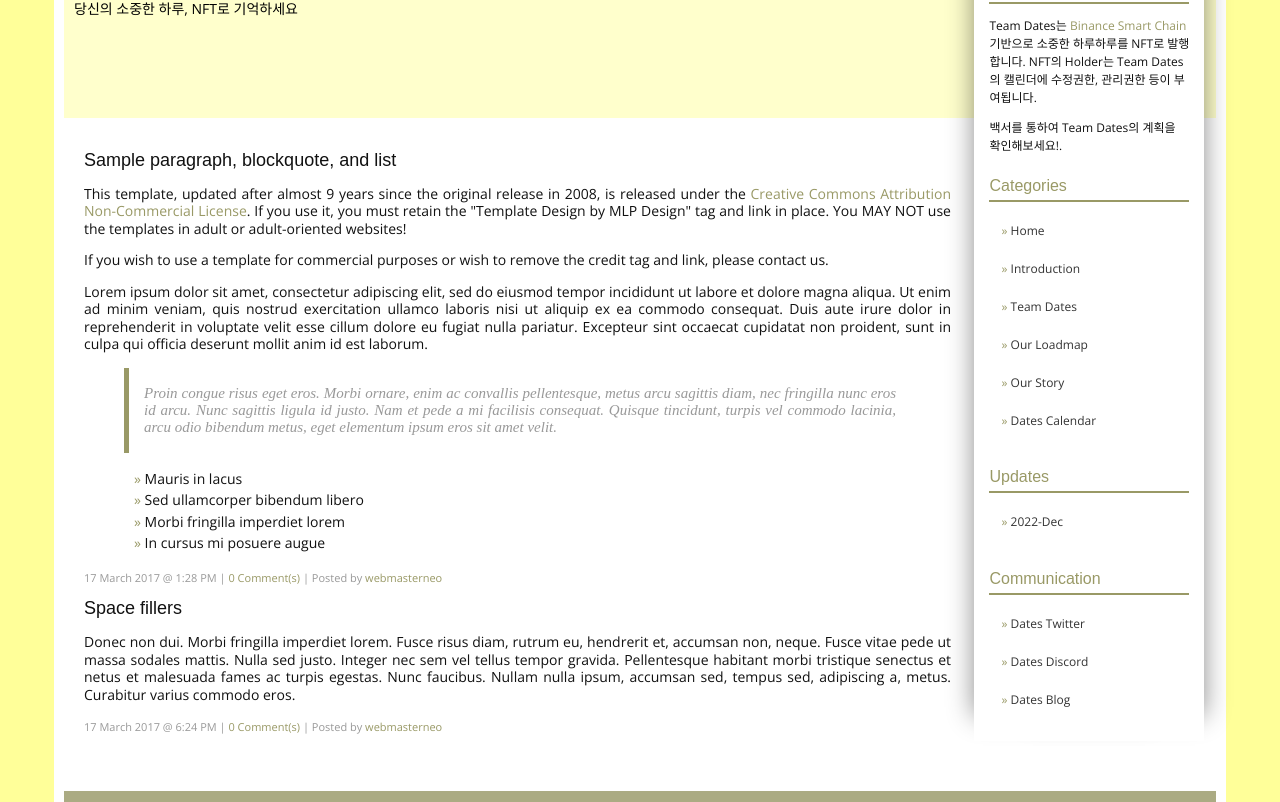
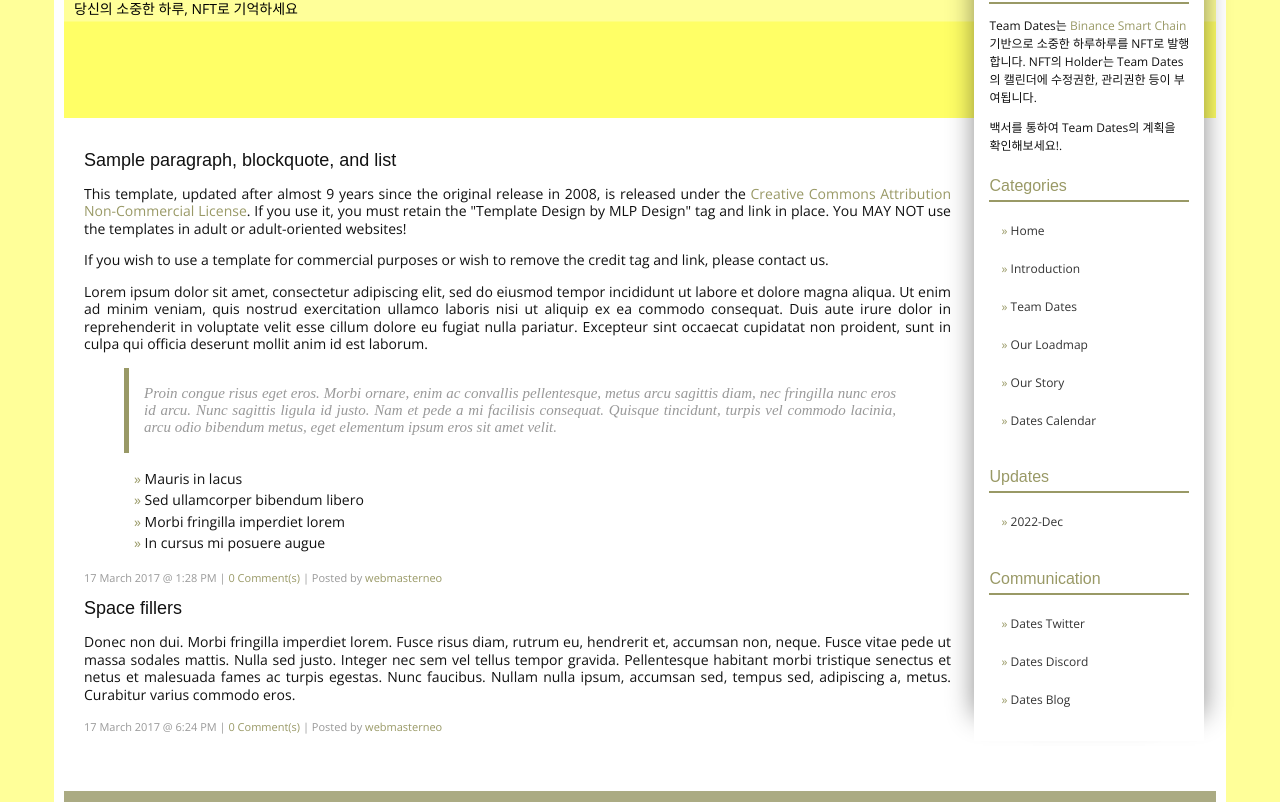
Before and after one commit to DrFirstLee/whitepaper_bnb, a plain HTML site: page index.html in a window 1280 px wide. Shown: the part 100-902 px from the top of the page. Drawn offline with nearby package versions, Linux system fonts and the light colour scheme.

Commit message:
start_css5

```diff
--- a/styles.css
+++ b/styles.css
@@ -78,13 +78,13 @@ blockquote {
 	border: 0px;
 	color: #000;
 	background: #ffffcc;
-/* 	background: -moz-linear-gradient(top, #abab83 0%, #abab83 0%, #abab83 50%, #a1a172 51%, #a1a172 100%);
-	background: -webkit-gradient(left top, left bottom, color-stop(0%, #abab83), color-stop(0%, #abab83), color-stop(50%, #abab83), color-stop(51%, #a1a172), color-stop(100%, #a1a172));
-	background: -webkit-linear-gradient(top, #abab83 0%, #abab83 0%, #abab83 50%, #a1a172 51%, #a1a172 100%);
-	background: -o-linear-gradient(top, #abab83 0%, #abab83 0%, #abab83 50%, #a1a172 51%, #a1a172 100%);
-	background: -ms-linear-gradient(top, #abab83 0%, #abab83 0%, #abab83 50%, #a1a172 51%, #a1a172 100%);
-	background: linear-gradient(to bottom, #abab83 0%, #abab83 0%, #abab83 50%, #a1a172 51%, #a1a172 100%);
-	filter: progid:DXImageTransform.Microsoft.gradient( startColorstr='#ffff99', endColorstr='#ffff66', GradientType=0 ); */
+ 	background: -moz-linear-gradient(top, ##ffff99 0%, #ffff99 0%, #ffff99 50%, #ffff66 51%, #ffff66 100%);
+	background: -webkit-gradient(left top, left bottom, color-stop(0%, #ffff99), color-stop(0%, #ffff99), color-stop(50%, #ffff99), color-stop(51%, #ffff66), color-stop(100%, #ffff66));
+	background: -webkit-linear-gradient(top, #ffff99 0%, #ffff99 0%, #ffff99 50%, #ffff66 51%, #ffff66 100%);
+	background: -o-linear-gradient(top, #ffff99 0%, #ffff99 0%, #ffff99 50%, #ffff66 51%, #ffff66 100%);
+	background: -ms-linear-gradient(top, #ffff99 0%, #abab83 0%, #ffff99 50%, #ffff66 51%, #ffff66 100%);
+	background: linear-gradient(to bottom, #ffff99 0%, #ffff99 0%, #ffff99 50%, #ffff66 51%, #ffff66 100%);
+	filter: progid:DXImageTransform.Microsoft.gradient( startColorstr='#ffff99', endColorstr='#ffff66', GradientType=0 );
 }
 
 #banner h1 {
```
